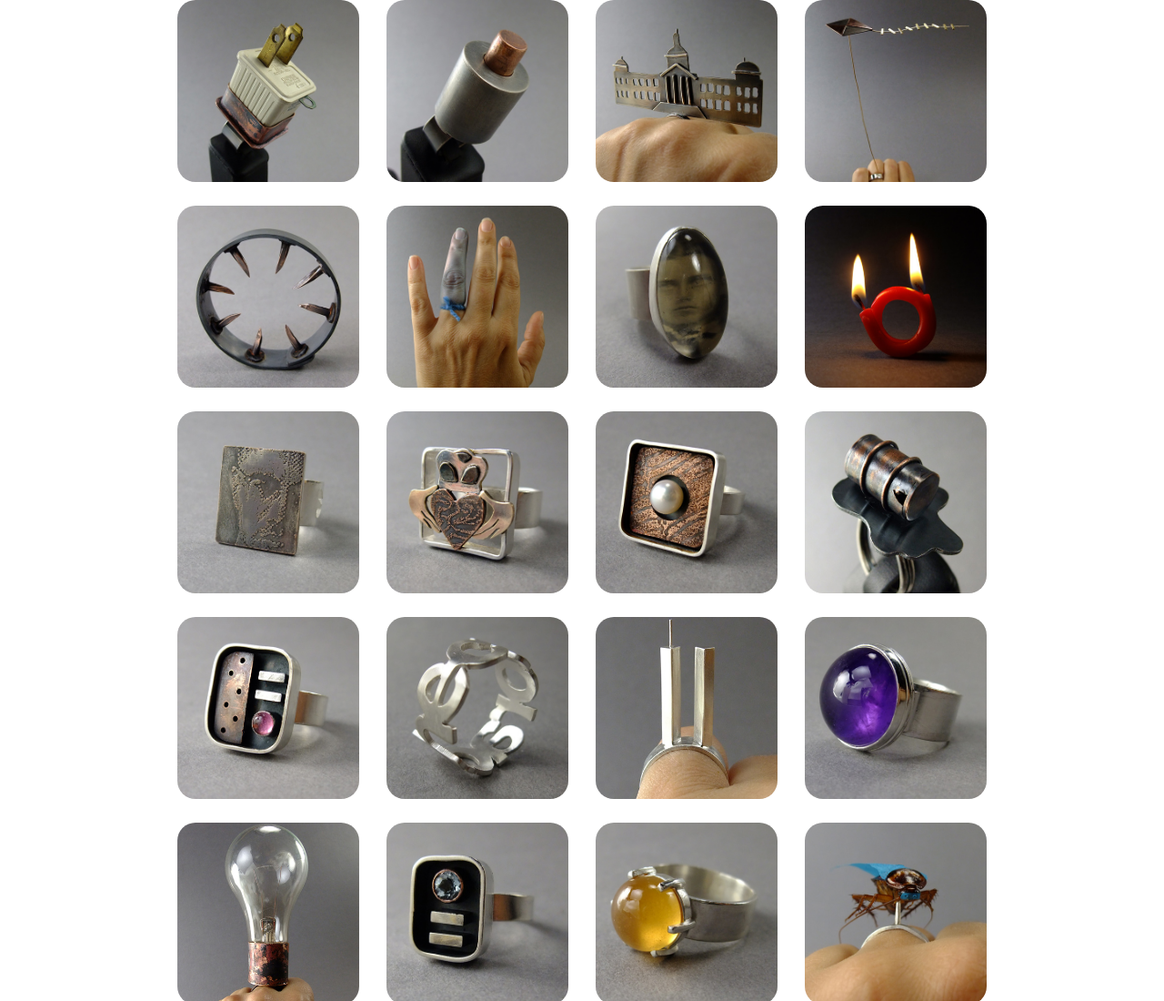
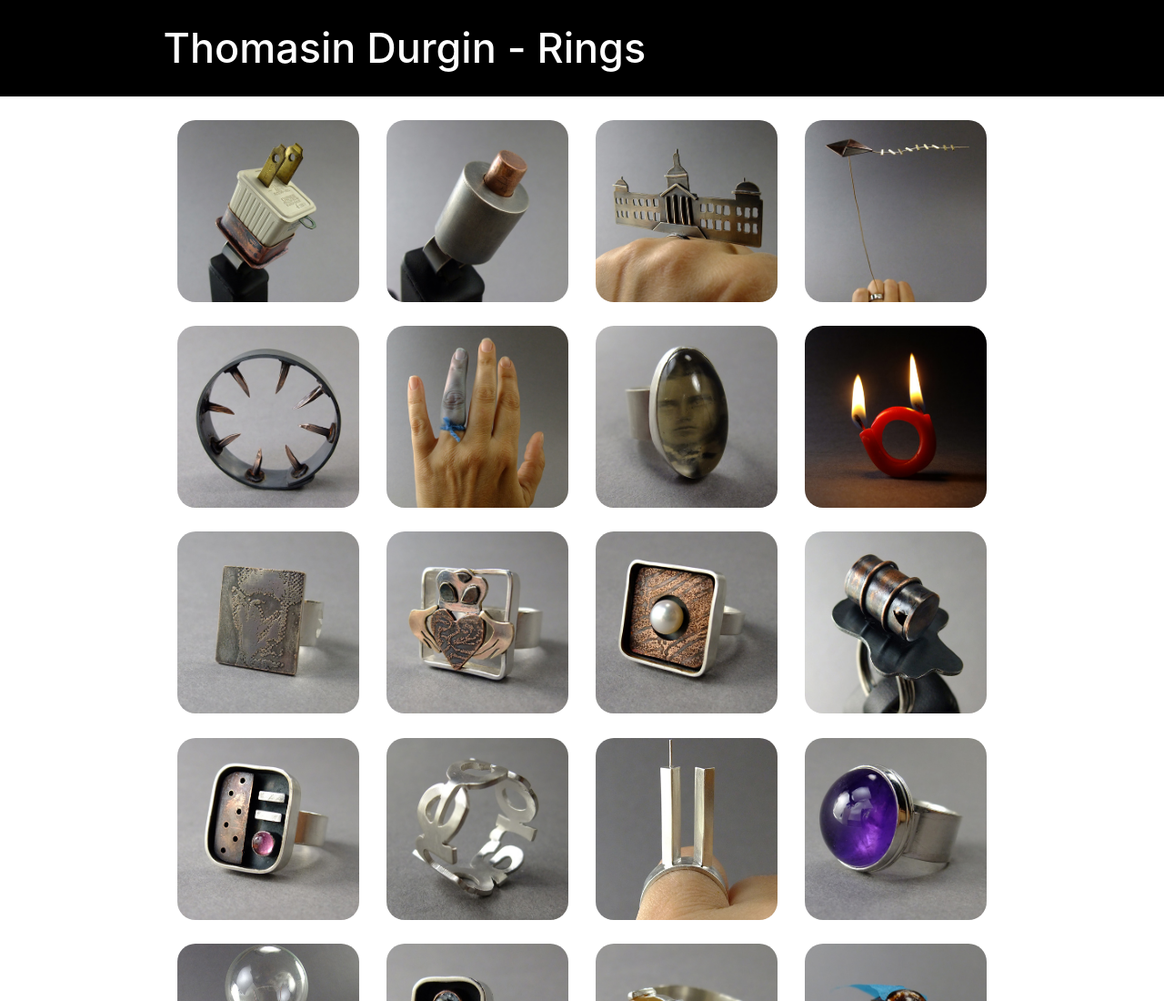
Before and after one commit to lucydog901/thomasin2, a Gatsby site: page / in a window 1280 px wide. Shown: the top 1100 px of the page at 91% size. Built offline with nearby package versions, Linux system fonts and the light colour scheme; Gatsby itself is replaced by a stand-in of ours.

Commit message:
added temporary header

```diff
--- a/gatsby-config.js
+++ b/gatsby-config.js
@@ -1,7 +1,7 @@
 module.exports = {
   siteMetadata: {
-    title: `Gatsby Default Starter`,
-    description: `Kick off your next, great Gatsby project with this default starter. This barebones starter ships with the main Gatsby configuration files you might need.`,
+    title: `Thomasin Durgin - Rings`,
+    description: `Rings made by Thomasin Durgin`,
     author: `@gatsbyjs`,
   },
   plugins: [
--- a/src/components/header.js
+++ b/src/components/header.js
@@ -5,7 +5,7 @@ import React from "react"
 const Header = ({ siteTitle }) => (
   <header
     style={{
-      background: `rebeccapurple`,
+      background: `black`,
       marginBottom: `1.45rem`,
     }}
   >
--- a/src/components/layout.js
+++ b/src/components/layout.js
@@ -8,6 +8,7 @@
 import React from "react"
 import PropTypes from "prop-types"
 import { useStaticQuery, graphql } from "gatsby"
+import Header from "./header"
 
 
 import "./layout.css"
@@ -26,7 +27,7 @@ const Layout = ({ children }) => {
 
   return (
     <>
-
+     <Header siteTitle={data.site.siteMetadata?.title || `Title`} />
       <div
         style={{
           margin: `0 auto`,
--- a/src/pages/index.js
+++ b/src/pages/index.js
@@ -42,6 +42,7 @@ import SEO from "../components/seo"
 const IndexPage = () => (
   <Layout>
     <SEO title="Home" />
+
 
 
     <div className="container">
--- a/src/pages/page-8.js
+++ b/src/pages/page-8.js
@@ -6,6 +6,7 @@ import ringImage8 from "../images/8.jpg"
 import ringImage8a from "../images/8a.jpg"
 import ringImage8b from "../images/8b.jpg"
 import ringImage8c from "../images/8c.jpg"
+import Layout from "../components/layout"
 
 
 export default function SimpleSlider() {
@@ -17,6 +18,7 @@ export default function SimpleSlider() {
       slidesToScroll: 1
     };
     return (
+      <Layout>
       <div className="container">
       <div className="card">
       <Slider {...settings}>
@@ -45,5 +47,6 @@ export default function SimpleSlider() {
 </div>
 </div>
 </div>
+</Layout>
     );
   }
```
